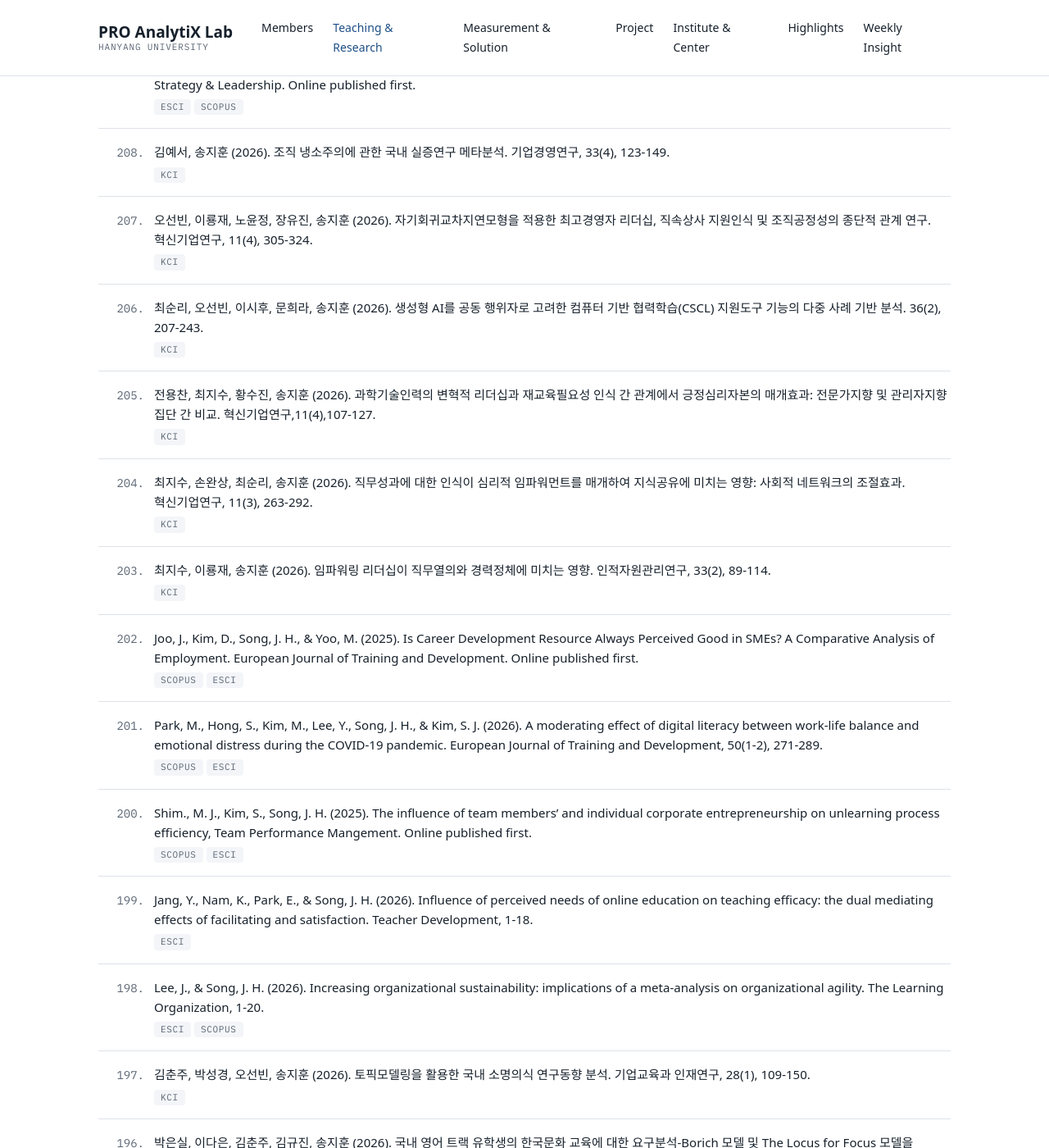
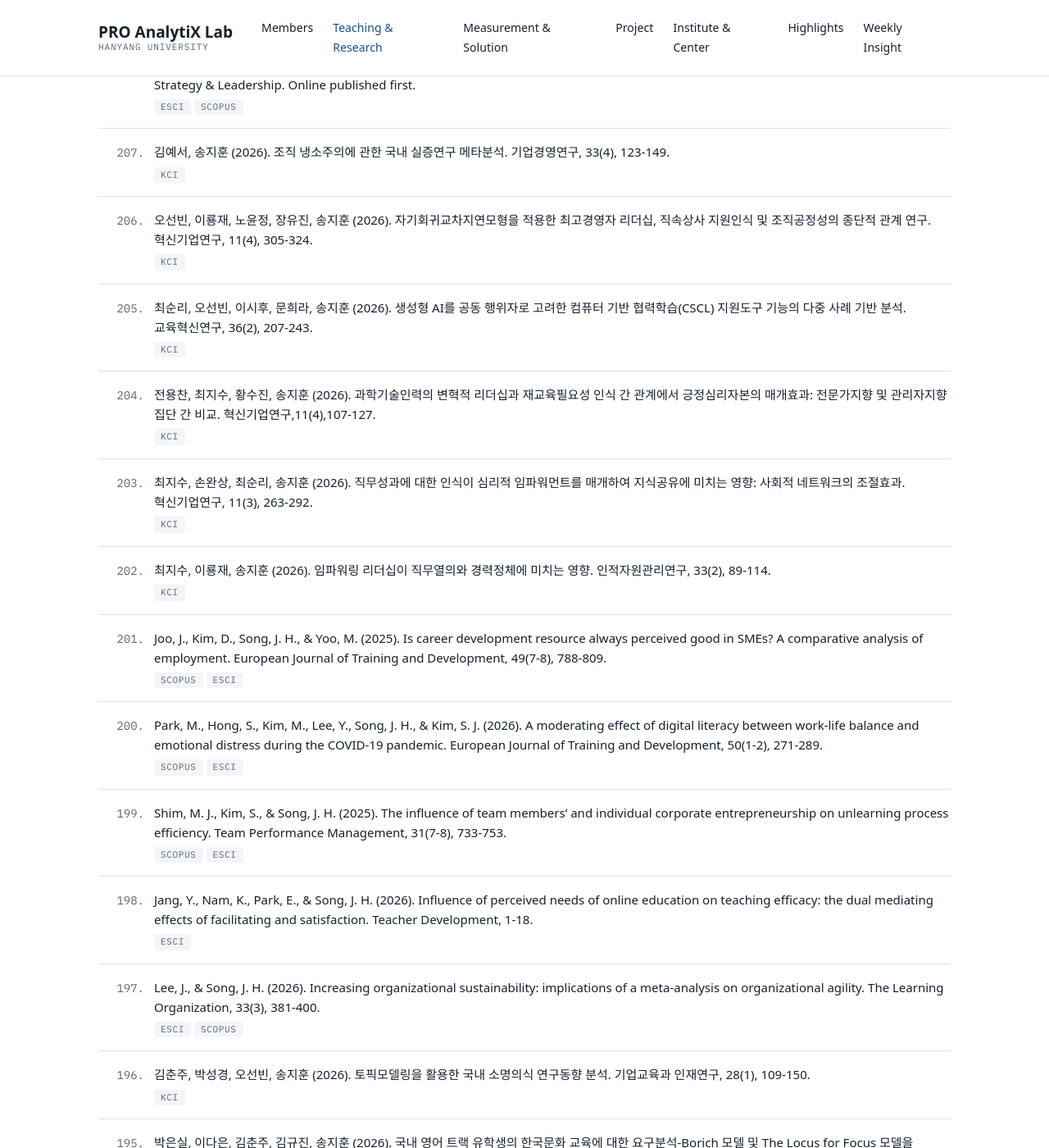
Before and after one commit to drsprolab/drsprolab.github.io, a Jekyll site: the page built from research.md, in a window 1280 px wide and 1400 px high, scrolled down 782 px. Shown: the whole window at 82% size. Built offline with Jekyll 4.4.1, drawn with Linux system fonts in a browser that asks for light colours; some web fonts are replaced; some of the changed text lies outside the part shown.

Commit message:
Journal 목록: 권호 부여된 논문 권호·쪽수 반영(Crossref·KCI 확인), 중복 2건 삭제, 제목 오기 수정
Co-Authored-By: Claude Opus 5.5 <noreply@anthropic.com>

```diff
--- a/_data/publications.yml
+++ b/_data/publications.yml
@@ -26,7 +26,7 @@
   lab: true
 - year: 2026
   month: 8
-  citation: "최순리, 오선빈, 이시후, 문희라, 송지훈 (2026). 생성형 AI를 공동 행위자로 고려한 컴퓨터 기반 협력학습(CSCL) 지원도구 기능의 다중 사례 기반 분석. 36(2), 207-243."
+  citation: "최순리, 오선빈, 이시후, 문희라, 송지훈 (2026). 생성형 AI를 공동 행위자로 고려한 컴퓨터 기반 협력학습(CSCL) 지원도구 기능의 다중 사례 기반 분석. 교육혁신연구, 36(2), 207-243."
   journal: "교육혁신연구"
   index:
     - "KCI"
@@ -58,7 +58,7 @@
   lab: true
 - year: 2026
   month: null
-  citation: "Joo, J., Kim, D., Song, J. H., & Yoo, M. (2025). Is Career Development Resource Always Perceived Good in SMEs? A Comparative Analysis of Employment. European Journal of Training and Development. Online published first."
+  citation: "Joo, J., Kim, D., Song, J. H., & Yoo, M. (2025). Is career development resource always perceived good in SMEs? A comparative analysis of employment. European Journal of Training and Development, 49(7-8), 788-809."
   journal: "European Journal of Training and Development"
   index:
     - "SCOPUS"
@@ -76,7 +76,7 @@
   lab: true
 - year: 2026
   month: null
-  citation: "Shim., M. J., Kim, S., Song, J. H. (2025). The influence of team members’ and individual corporate entrepreneurship on unlearning process efficiency, Team Performance Mangement. Online published first."
+  citation: "Shim, M. J., Kim, S., & Song, J. H. (2025). The influence of team members’ and individual corporate entrepreneurship on unlearning process efficiency. Team Performance Management, 31(7-8), 733-753."
   journal: "Team Performance Management"
   index:
     - "SCOPUS"
@@ -93,7 +93,7 @@
   lab: true
 - year: 2026
   month: null
-  citation: "Lee, J., & Song, J. H. (2026). Increasing organizational sustainability: implications of a meta-analysis on organizational agility. The Learning Organization, 1-20."
+  citation: "Lee, J., & Song, J. H. (2026). Increasing organizational sustainability: implications of a meta-analysis on organizational agility. The Learning Organization, 33(3), 381-400."
   journal: "The Learning Organization"
   index:
     - "ESCI"
@@ -159,7 +159,7 @@
   lab: true
 - year: 2025
   month: null
-  citation: "Joo, J., & Hong, S. (2025). Predicting model for the employees' organizational commitment: Integrative approach of organizational identity and career identity. International Journal of Organizational Analysis. Online published first."
+  citation: "Joo, J., & Hong, S. (2025). Predicting model for the employees' organizational commitment: Integrative approach of organizational identity and career identity. International Journal of Organizational Analysis, 34(2), 439-461."
   journal: "International Journalof Organizational Analysis"
   index:
     - "SCOPUS"
@@ -192,7 +192,7 @@
   lab: true
 - year: 2025
   month: null
-  citation: "오서진, 원용호, 이윤숙 (2025). 국내 영어교육에서 게임기반학습(GBL) 효과에 관한 메타분석. 교육공학연구, 41(2). Online published first."
+  citation: "오서진, 원용호, 이윤숙 (2025). 국내 영어교육에서 게임기반학습(GBL) 효과에 관한 메타분석. 교육공학연구, 41(2), 577-600."
   journal: "교육공학연구"
   index:
     - "KCI"
@@ -208,7 +208,7 @@
   lab: true
 - year: 2025
   month: null
-  citation: "장창성, 주재홍 (2025). 스킬 미스매치에 따른 과학기술분야 재직인력의 무형식학습 및 지식공유 유형 분류: 잠재 프로파일 분석. HRD연구, 27(3). Online published first."
+  citation: "장창성, 주재홍 (2025). 스킬 미스매치에 따른 과학기술분야 재직자의 무형식학습 및 지식공유 유형 분류: 잠재 프로파일 분석. HRD연구, 27(3), 159-194."
   journal: "HRD연구"
   index:
     - "KCI"
@@ -216,7 +216,7 @@
   lab: true
 - year: 2025
   month: null
-  citation: "주재홍, 김민영, 최서현 (2025). 교사의 소명의식에 대한 비판적 문헌 고찰. 교육비평. (58). Online published first."
+  citation: "주재홍, 김민영, 최서현 (2025). 교사의 소명의식에 대한 비판적 문헌 고찰. 교육비평, (58), 288-327."
   journal: "교육비평"
   index:
     - "KCI"
@@ -232,7 +232,7 @@
   lab: true
 - year: 2025
   month: null
-  citation: "주재홍, 송지훈(2025). 국내 기업 재직자의 다양성, 형평성, 포용성 인식에 대한 현상학적 분석. HRD연구, 27(3), 125-158."
+  citation: "주재홍, 송지훈 (2025). 국내 기업 재직자의 다양성, 형평성, 포용성 경험에 대한 현상학적 연구. HRD연구, 27(3), 125-158."
   index:
     - "KCI"
   professor: true
@@ -247,7 +247,7 @@
   lab: true
 - year: 2025
   month: null
-  citation: "주재홍, 홍소정 (2025). 청소년의 스마트폰 의존에 대한 예측 모델링: 학교급별 결정요인 비교 분석, 사회과학연구. 18(2). Online published first."
+  citation: "주재홍, 홍소정 (2025). 청소년의 스마트폰 의존에 대한 예측 모델링: 학교급별 결정요인 비교 분석. 사회과학연구, 18(2), 279-314."
   journal: "사회과학연구"
   index:
     - "KCI"
@@ -288,15 +288,6 @@
   journal: "교육문화연구"
   index:
     - "KCI"
-  professor: true
-  lab: true
-- year: 2025
-  month: null
-  citation: "Kim, S.J., Park, M., Hong, S., Song, J. H., Kim., M., & Lee, Y. (2025). A moderating effect of digital literacy between work-life balance and emotional distress during the COVID-19. European Journal of Training and Development. Online published first."
-  journal: "European Journal of Training and Development"
-  index:
-    - "SCOPUS"
-    - "ESCI"
   professor: true
   lab: true
 - year: 2025
@@ -443,7 +434,7 @@
   lab: true
 - year: 2024
   month: 3
-  citation: "Ju, R., Hong, S., & Song, J. H. (2024). Differential effects of graduate students' motivational orientations and motivational strategy interventions on learning outcomes. Learning: Research and Practice, 1-15. https://doi.org/10.1080/23735082.2024.2314769"
+  citation: "Ju, R., Hong, S., & Song, J. H. (2024). Differential effects of graduate students' motivational orientations and motivational strategy interventions on learning outcomes. Learning: Research and Practice, 10(2), 204-218. https://doi.org/10.1080/23735082.2024.2314769"
   journal: "Learning: Research and Practice"
   index:
     - "SCOPUS"
@@ -483,7 +474,7 @@
   lab: true
 - year: 2024
   month: 1
-  citation: "Choi, S., Kang, S., Lee, K., Ju, H., & Song, J. (2024). The effect of an agent tutor’s integration of cognitive emotional gestures on cognitive load, motivation, and achievement. Contemporary Educational Technology, 16(1), ep491."
+  citation: "Choi, S., Kang, S., Lee, K., Ju, H., & Song, J. (2024). The effect of an agent tutor’s integration of cognitive and emotional gestures on cognitive load, motivation, and achievement. Contemporary Educational Technology, 16(1), ep491."
   journal: "Contemporary Educational Technology"
   index:
     - "SCOPUS"
@@ -643,14 +634,6 @@
   professor: true
   lab: true
 - year: 2023
-  month: 12
-  citation: "주재홍, 홍소정 (2023). 과업지향풍토와 조직몰입의 관계: 성과급 제도와 타사대비 복리후생 지원의 다중가산조절효과 분석. 혁신기업연구. Online published first."
-  journal: "혁신기업연구"
-  index:
-    - "KCI"
-  professor: false
-  lab: true
-- year: 2023
   month: 9
   citation: "김재현, 전용찬, 구요한, 유명현 (2023). 메타버스(Metaverse) 활용 학습 효과의 메타분석. 교육정보미디어연구, 29(3), 651-679."
   journal: "교육정보미디어연구"
@@ -859,7 +842,8 @@
   lab: true
 - year: 2023
   month: null
-  citation: "주재홍, 홍소정 (2023). 과업지향풍토와 조직몰입의 관계: 성과급 제도와 타사대비 복리후생 지원의 다중가산조절효과 분석. 혁신기업연구, 8(4), 325-345."
+  citation: "주재홍, 홍소정 (2023). 과업지향풍토와 조직몰입의 관계: 성과급 제도와 타사대비 복리후생 지원의 다중가산조절효과 분석. 혁신기업연구, 8(4), 285-305."
+  journal: "혁신기업연구"
   index:
     - "KCI"
   professor: false
```
